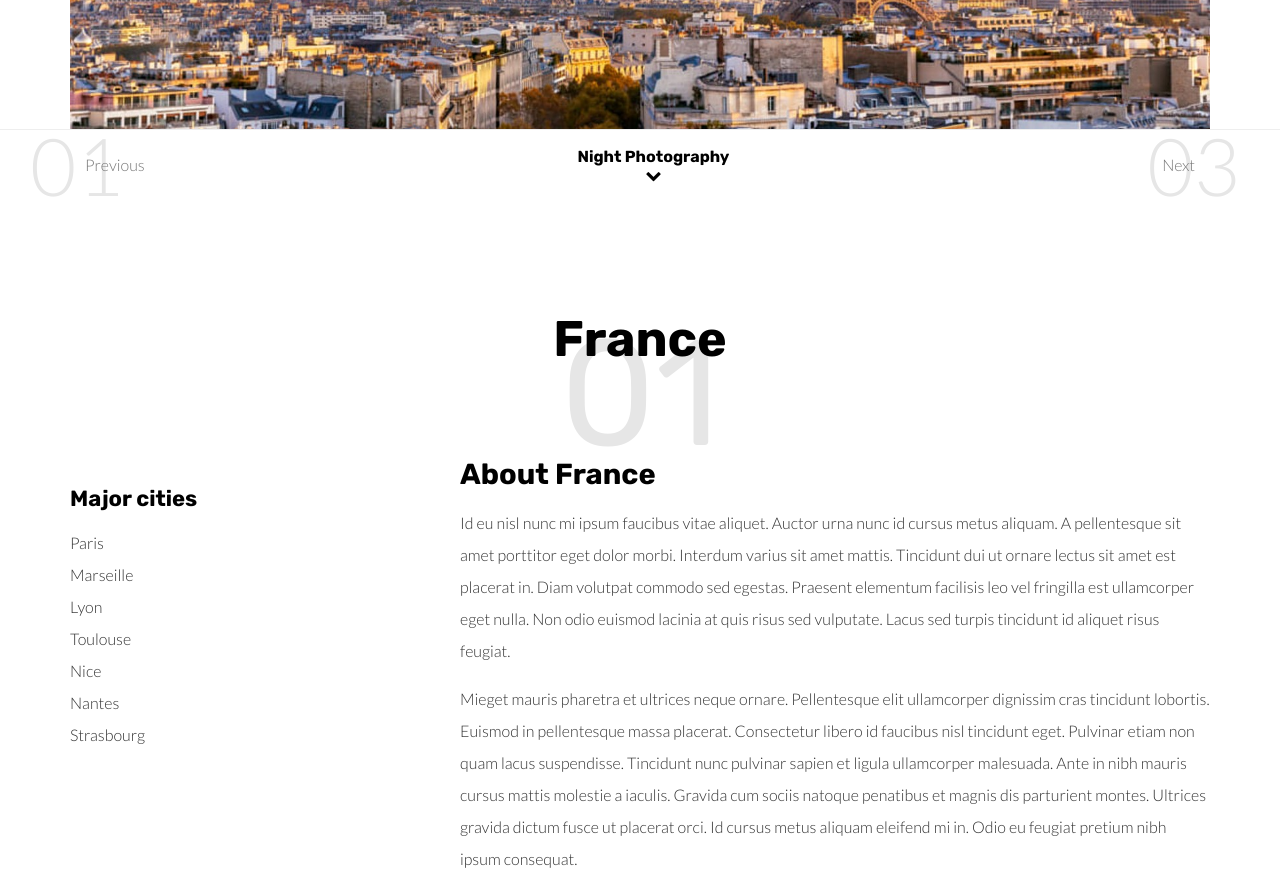
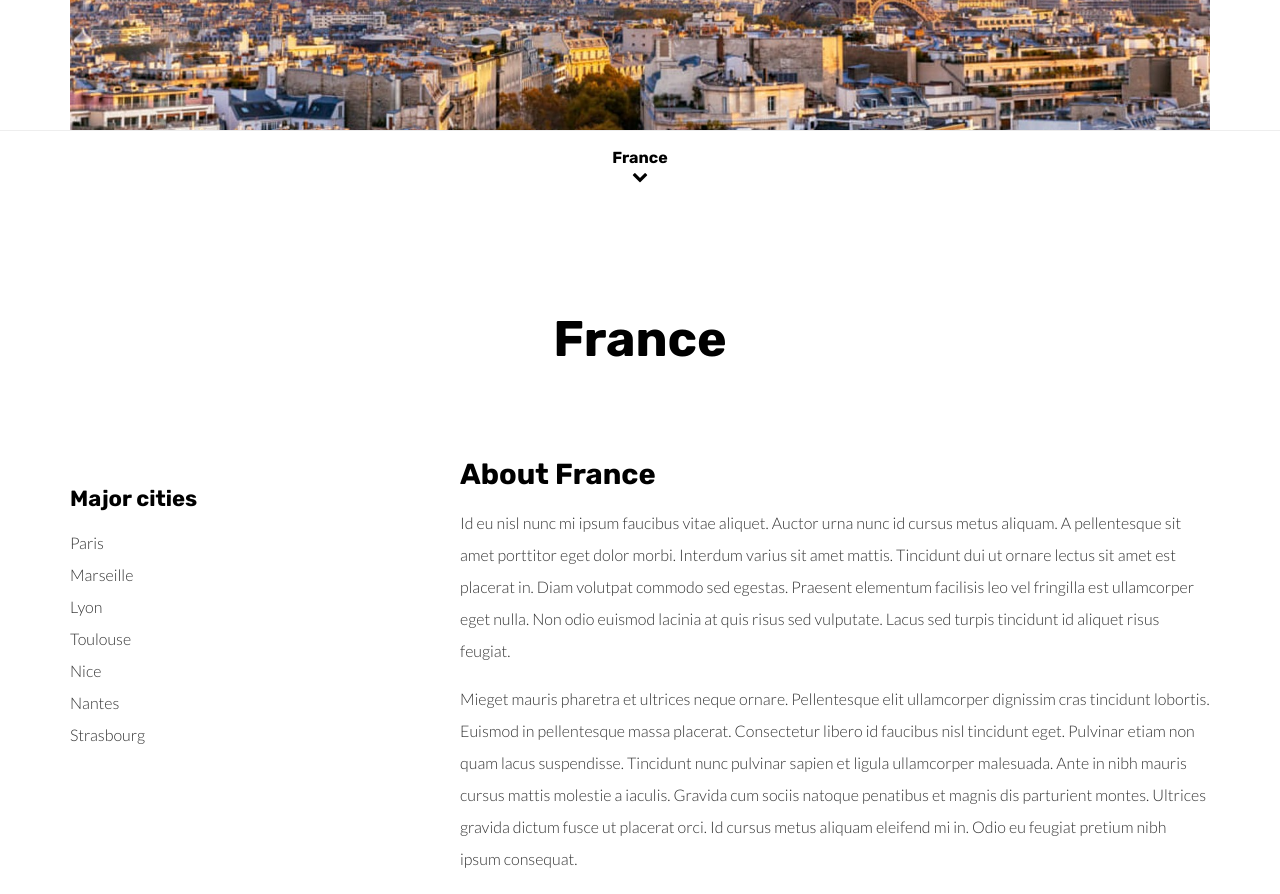
Before and after one commit to risa517/web, a plain HTML site: page project.html in a window 1280 px wide. Shown: the part 600-1494 px from the top of the page. Drawn offline with Linux system fonts and the light colour scheme.

Commit message:
Update project.html

```diff
--- a/project.html
+++ b/project.html
@@ -88,7 +88,7 @@
     <div class="row">
       <div class="col-xs-12">
         <div class="text-center section-container-spacer">
-          <h1 class="with-project-number"><span class="project-number">01</span>France</h1>
+          <h1 class="with-project-number"><span class="project-number"></span>France</h1>
         </div>
         <div class="row section-container-spacer">
           <div class="col-md-4">
@@ -133,7 +133,7 @@
 
         <blockquote class="text-center large-spacing">
             <p>"Lorem ipsum dolor sit amet, consectetur adipiscing elit. Integer posuere erat a ante."</p>
-            <small class="pull-right">Irina Martin</small>
+            <small class="pull-right"></small>
         </blockquote>
 
         <div class="row">
@@ -161,14 +161,14 @@
       <div class="col-xs-12 text-center">
         <ul class="navbar-nav nav">
           <li>
-            <a href="" title="" class="project-nav left"><span class="project-number">01</span>Previous</a>
+            <a href="" title="" class="project-nav left"><span class="project-number"></span></a>
           </li>
         </ul>
-        <p class="h5 navbar-text">Night Photography <i class="fa fa-chevron-down arrow-down" aria-hidden="true"></i></p>
+        <p class="h5 navbar-text">France <i class="fa fa-chevron-down arrow-down" aria-hidden="true"></i></p>
 
         <ul class="navbar-nav nav navbar-right">
           <li>
-            <a href="" title="" class="project-nav right"><span class="project-number">03</span>Next </a>
+            <a href="" title="" class="project-nav right"><span class="project-number"></span> </a>
           </li>
         </ul>
       </div>
```
